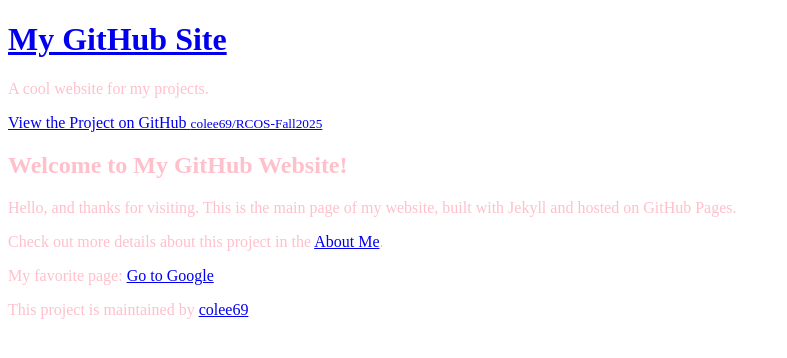
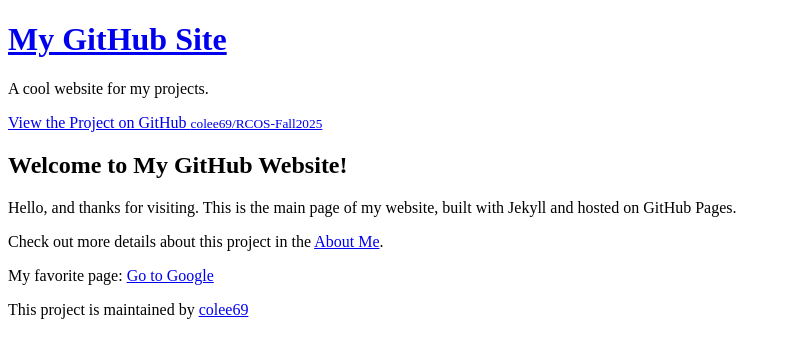
Before and after one commit to colee69/RCOS-Fall2025, a Jekyll site: the page built from index.md, in a window 1280 px wide. Shown: the top 358 px of the page, without its empty margins (0-787 px from the left). Built offline with Jekyll 4.4.1, drawn with Linux system fonts in a browser that asks for light colours; our own code applies the rules of GitHub Pages for plain Markdown files; a script that is not in the unit is left out.

Commit message:
Update style.css

```diff
--- a/assets/css/style.css
+++ b/assets/css/style.css
@@ -1,11 +1,11 @@
-/* Changes the color of all main headings to grey */
+/* Changes the color of all main headings to black */
 body {
-  color: #FFC0CB;
+  color: #000000;
 }
 
 /*Image customization*/
 img {
   border-radius: 8px;
-  max-width: 100%;
-  height: 50%;
+  max-width: 50%;
+  height: 25%;
 }
```
